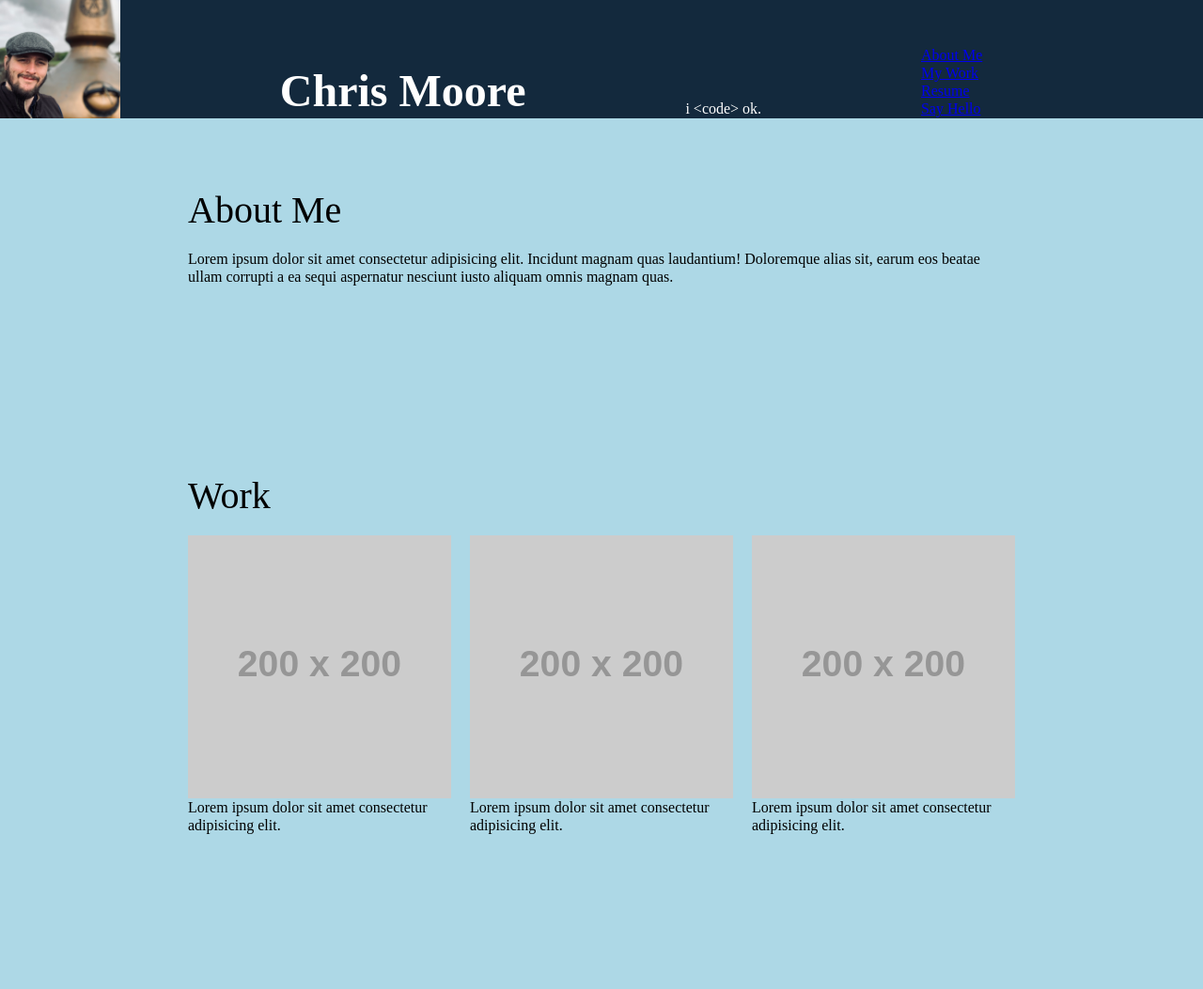
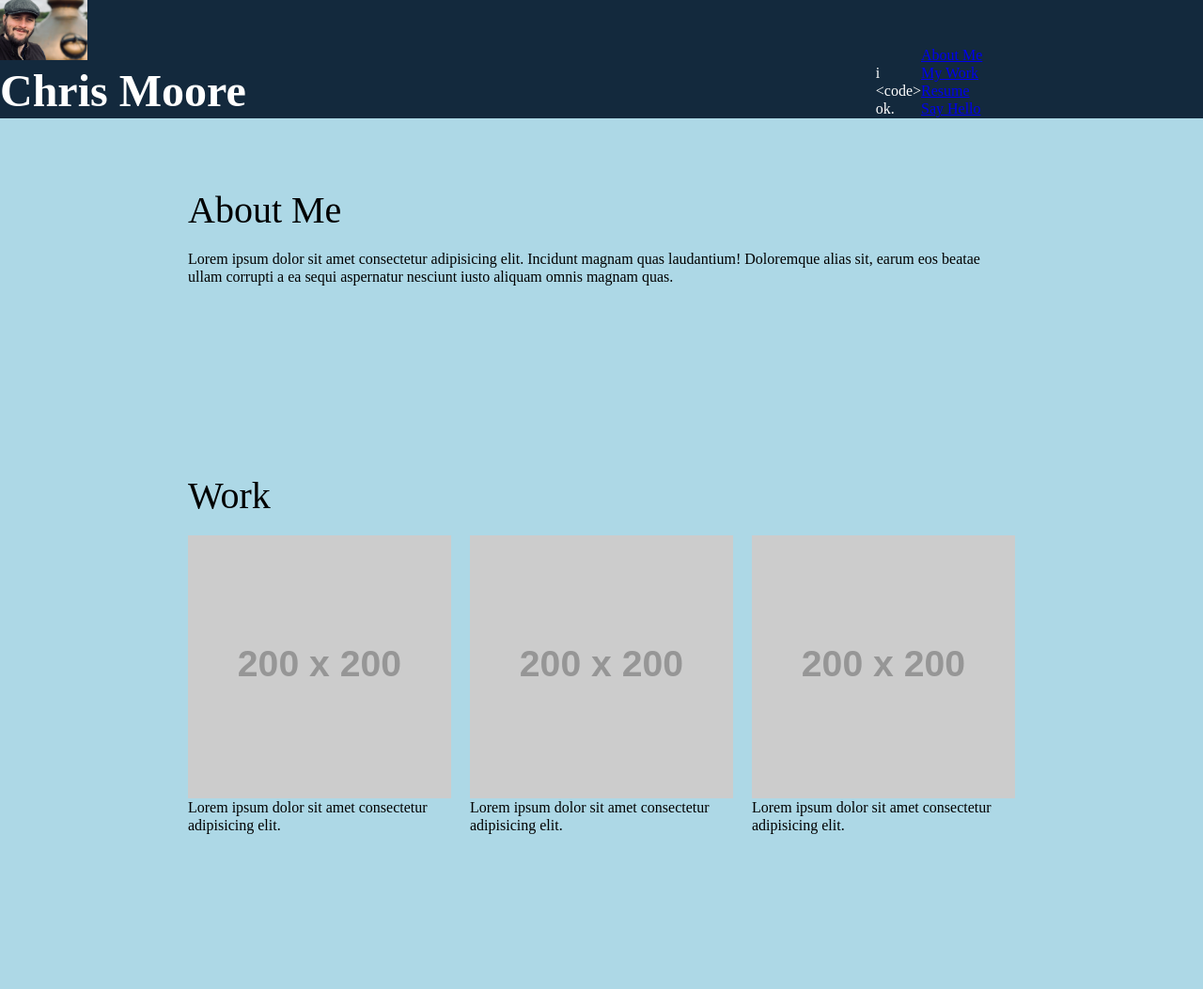
Before and after one commit to chrypixl/portfolio, a plain HTML site: page index.html in a window 1280 px wide. Shown: the top 1053 px of the page at 94% size. Drawn offline with Linux system fonts and the light colour scheme; placeholder pictures from the web are drawn by us.

Commit message:
edit css

```diff
--- a/assets/css/style.css
+++ b/assets/css/style.css
@@ -24,7 +24,6 @@ body {
 
   header img {
     width: 10%;
-    flex-direction: column;
   }
 
   h1 {
--- a/index.html
+++ b/index.html
@@ -9,13 +9,18 @@
 </head>
 
 <body>
-    <header> <!--Align header contents-->
+    <header> <!--Align header contents. Create a div for img and h1, a div for p, and a div for ul, then adjust flex terms for each div.-->
+        <div id="headername">
             <img src="assets/images/IMG_4016.jpg" alt="A person wearing a cap and jacket stands in front of a copper still.">
             <!--alttext.ai used to generate alt text-->
             <h1>Chris Moore</h1>
+        </div>
 
+        <div id="headertext">
             <p><bold>i &lt;code&gt; ok.</bold></p>
+        </div>
 
+        <div id="headerlinks">
             <nav>
                 <ul>
                     <li><a href="#about">About Me</a></li>
@@ -24,6 +29,7 @@
                     <li><a href="#contact">Say Hello</a></li>
                 </ul>
             </nav>
+        </div>
 
     </header>
 
```
Lines whose indentation alone changed are shown as unchanged.
